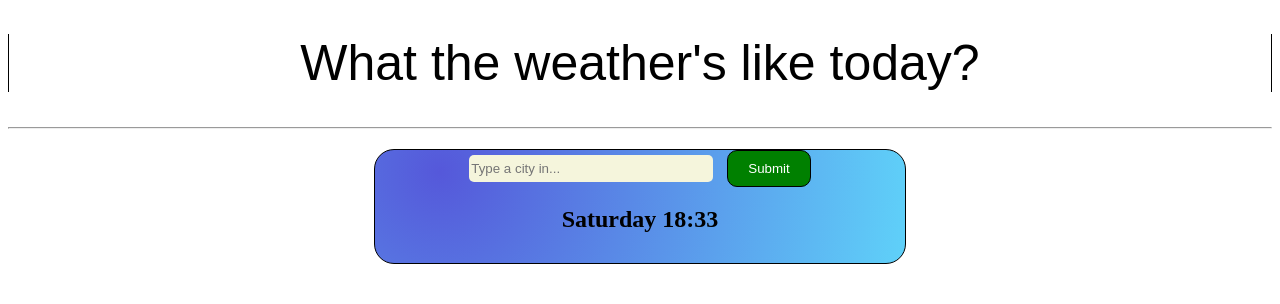
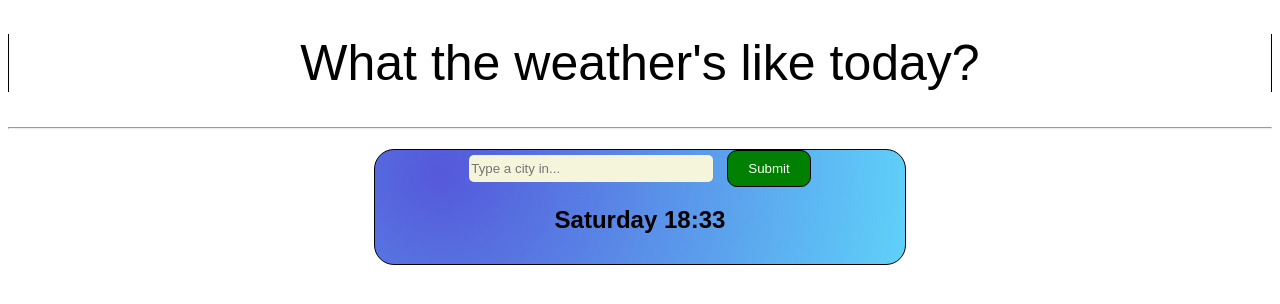
Before and after one commit to Yulia2024/Weather, a plain HTML site: page index.html in a window 1280 px wide. Drawn offline with nearby package versions, Linux system fonts and the light colour scheme.

Commit message:
Added #time

```diff
--- a/style.css
+++ b/style.css
@@ -95,3 +95,7 @@ p {
   background-color: beige;
   border: 0px;
 }
+#time {
+  font-family: sans-serif;
+  font-weight: 600;
+}
```
